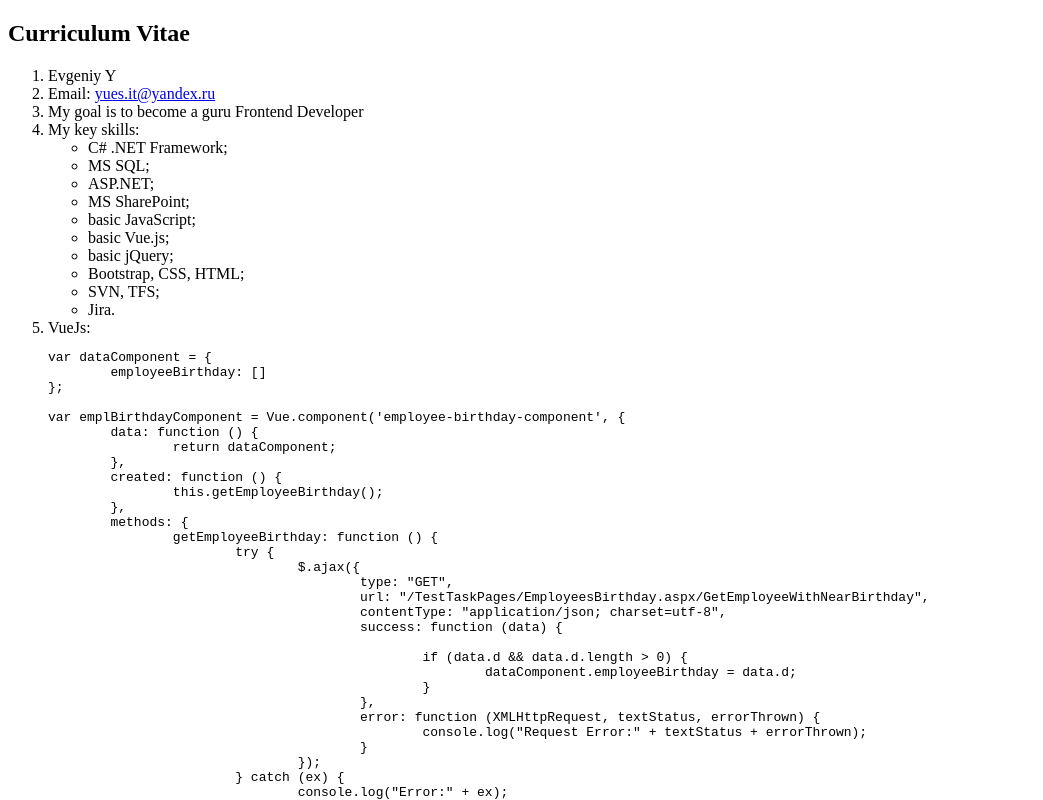
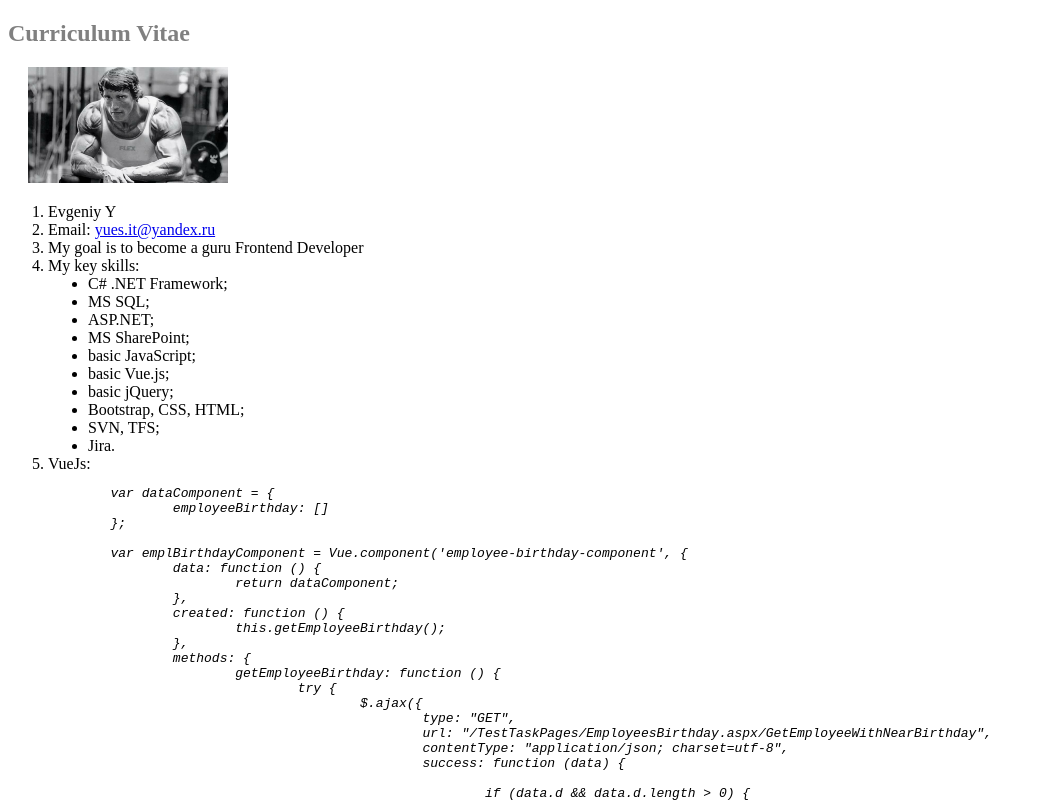
Before and after one commit to YuesIt17/rsschool-cv, a plain HTML site: page index.html in a window 1280 px wide. Shown: the top 800 px of the page, without its empty margins (0-1043 px from the left). Drawn offline with Linux system fonts and the light colour scheme.

Commit message:
fix: add image and add style

```diff
--- a/index.html
+++ b/index.html
@@ -2,11 +2,35 @@
 <html>
    <head>
       <title>Curriculum Vitae</title>
+	  <style>
+		h2 {
+			color: gray;
+		}
+
+		code {
+			font-style: italic;
+		}
+
+		ul {
+			list-style: disc;
+		}
+
+		.cv-face {
+			width: 200px;
+			margin-left: 20px;
+		}
+	  </style>
    </head>
    <body>
+		<p>
 			<h2>Curriculum Vitae</h2>
+		</p>
+		<p>
+			<img class="cv-face" src="face.jpg" />
+		</p>
+		<p>
 			<ol>
-			<li>Evgeniy Y</li>
+				<li>Evgeniy Y </li>
 				<li>Email: <a href="mailto:yues.it@yandex.ru">yues.it@yandex.ru</a></li>
 				<li>My goal is to become a guru Frontend Developer</li>
 				<li>My key skills:
@@ -78,5 +102,6 @@ var app = new Vue({
 				<li>Novosibirsk State Technical University, Faculty of Business, Applied Informatics.</li>
 				<li>English (courses at work, 1 year, elementary level).</li>
 			</ol>
+		</p>
    </body>
 </html>
```
Also changed, not shown: face.jpg (added). Lines whose indentation alone changed are shown as unchanged.
